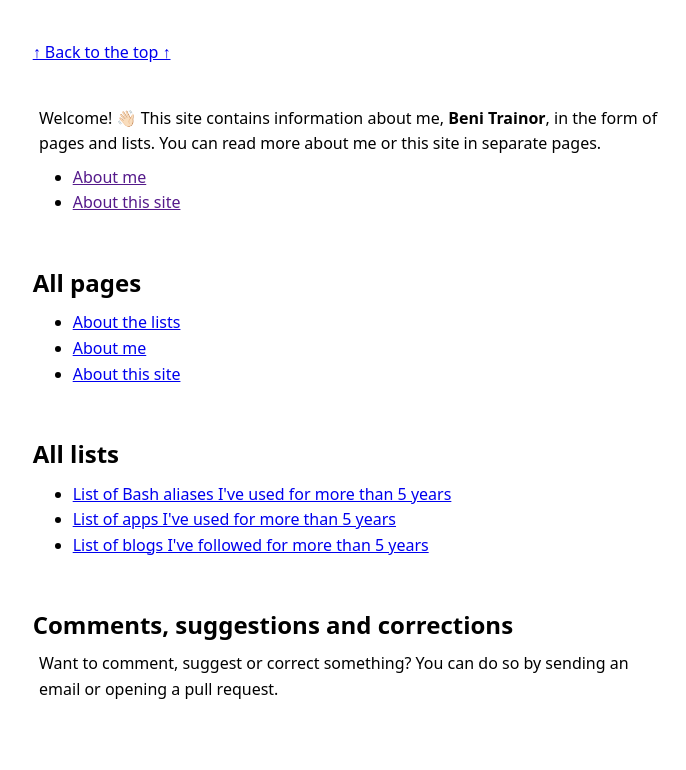
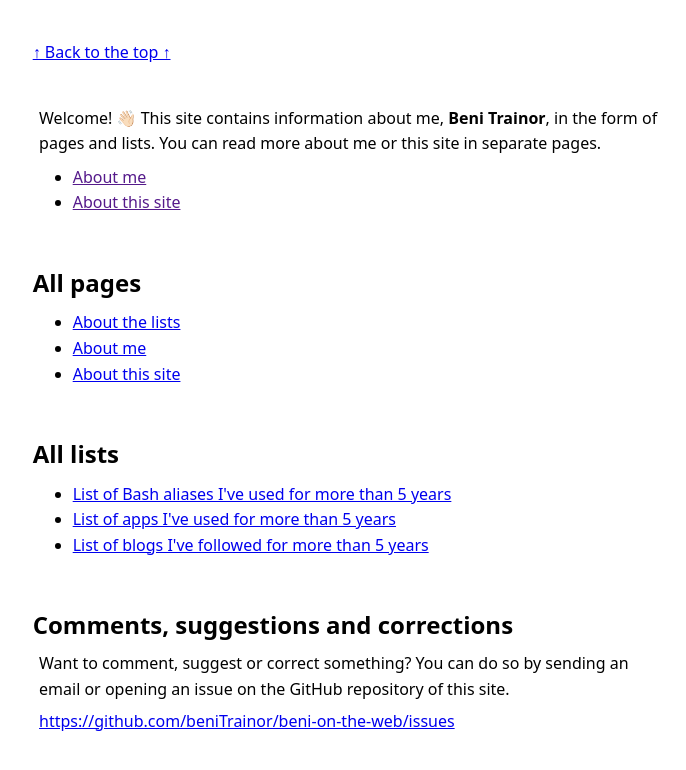
Before and after one commit to beniTrainor/beni-on-the-web, a Jekyll site: the page built from index.md, in a window 1280 px wide. Shown: the top 770 px of the page, without its empty margins (292-978 px from the left). Built offline with Jekyll 4.4.1, drawn with Linux system fonts in a browser that asks for light colours.

Commit message:
add link to github issues

```diff
--- a/index.md
+++ b/index.md
@@ -35,4 +35,6 @@ Welcome! 👋🏻 This site contains information about me, **Beni Trainor**, in
 
 ## Comments, suggestions and corrections
 
-Want to comment, suggest or correct something? You can do so by sending an email or opening a pull request.
+Want to comment, suggest or correct something? You can do so by sending an email or opening an issue on the GitHub repository of this site.
+
+[https://github.com/beniTrainor/beni-on-the-web/issues](https://github.com/beniTrainor/beni-on-the-web/issues)
```
